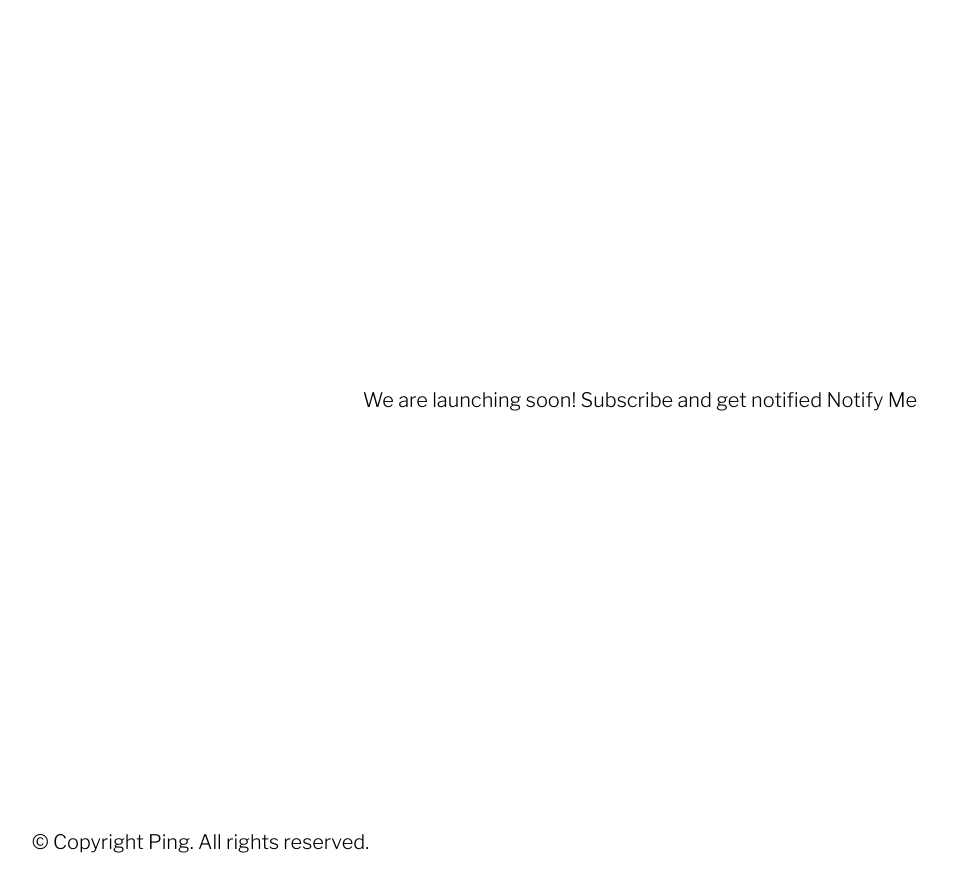
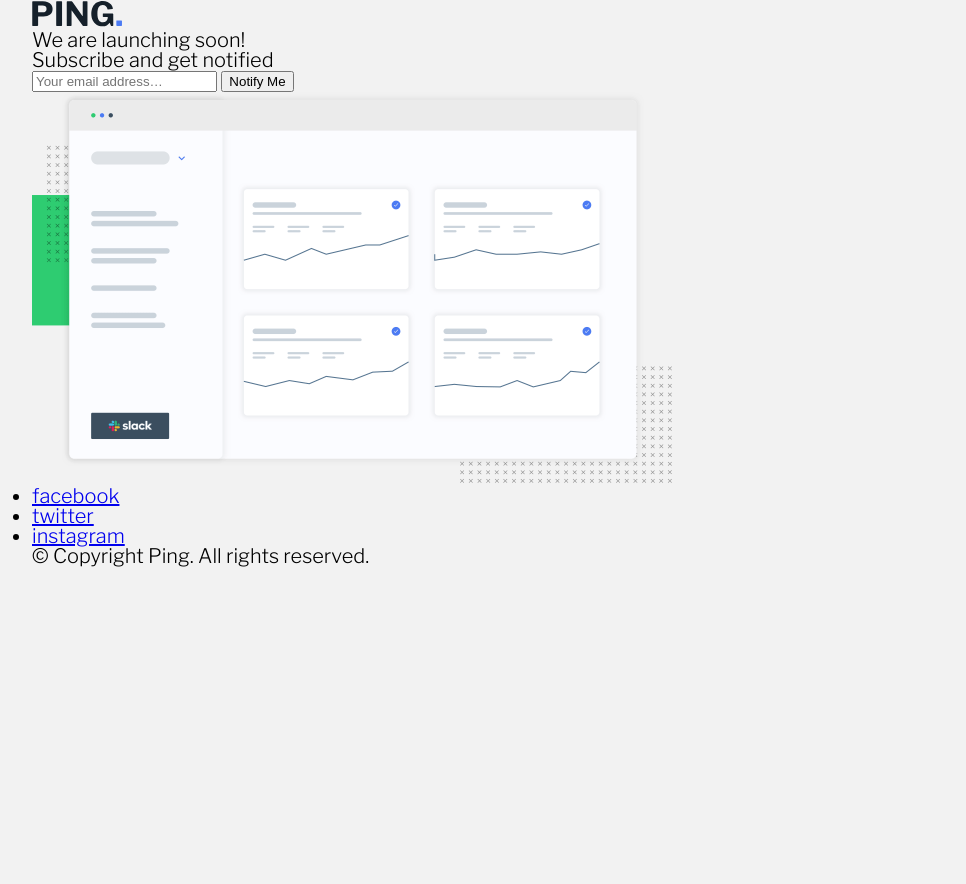
Before and after one commit to Grifano/FM__Ping-single-column-coming-soon-page, a plain HTML site: page index.html in a window 1280 px wide. Shown: the whole page, without its empty margins (0-966 px from the left). After the commit the page ends 800 px from the top, so only its background shows below. Drawn offline with nearby package versions, Linux system fonts and the light colour scheme.

Commit message:
C01 Setup the HTML part

```diff
--- a/index.html
+++ b/index.html
@@ -28,14 +28,52 @@
   </head>
 
   <body>
-    <!-- <header class="header">
-      <div class="container"></div>
-    </header> -->
+    <main>
+      <section>
+        <div class="container">
+          <img
+            id="logo"
+            src="./images/logo.svg"
+            alt="Text PING main logo"
+            width="90"
+          />
+          <h1>We are launching <strong>soon!</strong></h1>
+          <h2>Subscribe and get notified</h2>
+          <form action="#" method="get">
+            <fieldset>
+              <label for="email"></label>
+              <input
+                type="email"
+                name="email"
+                id="email"
+                placeholder="Your email address…"
+              />
+              <input type="submit" value="Notify Me" />
+            </fieldset>
+          </form>
+          <img
+            src="./images/Screen.png"
+            alt="Dashboard window picture with graph-card, slack logo"
+            width="640"
+          />
+          <ul class="social">
+            <li>
+              <a href="https://facebook.com">facebook</a>
+            </li>
+            <li>
+              <a href="https://twitter.com">twitter</a>
+            </li>
+            <li>
+              <a href="https://instagram.com">instagram</a>
+            </li>
+          </ul>
+        </div>
+      </section>
+    </main>
 
-    <main>We are launching soon! Subscribe and get notified Notify Me</main>
-    <footer class="footer">
+    <footer>
       <div class="container">
-        <p>&copy; Copyright Ping. All rights reserved.</p>
+        <small>&copy; Copyright Ping. All rights reserved.</small>
       </div>
     </footer>
 
--- a/scss/_global.scss
+++ b/scss/_global.scss
@@ -7,46 +7,18 @@ body {
   font-family: $fontFamily;
   height: 100vh;
   box-sizing: border-box;
-  overflow: hidden;
-  main {
-    display: flex;
-    justify-content: center;
-    align-items: center;
-    height: 100%;
-  }
 }
-// Components center
-// body {
-//   background-color: $bodyBg;
-//   font-family: $fontFamily;
-//   min-height: 100vh;
-//   box-sizing: border-box;
-//   display: flex;
-//   flex-direction: column;
-//   align-items: center;
-//   justify-content: center;
-//   main {
-//     display: flex;
-//     justify-content: center;
-//     align-items: center;
-//     height: 100%;
-//     flex-grow: 1;
-//   }
-// }
 
 // Container
 .container {
-  padding: 32px;
+  max-width: 640px;
+  padding: 0 32px;
   @media (max-width: 375px) {
-    padding: 24px;
+    padding: 12px;
   }
 }
 
 // UI control
-.show {
-  visibility: visible;
-  opacity: 100%;
-}
 .tooltip {
   visibility: hidden;
   opacity: 0;
--- a/scss/_vars.scss
+++ b/scss/_vars.scss
@@ -1,5 +1,5 @@
 // Colors
-$bodyBg: transparent;
+$bodyBg: #f2f2f2;
 
 $primary: hsl(223, 87%, 63%);
 
```
Also changed, not shown: css/style.css, 1 other file.
